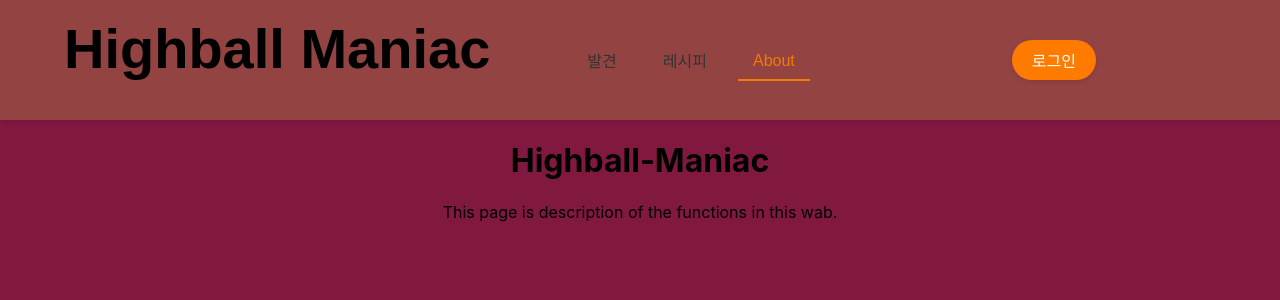
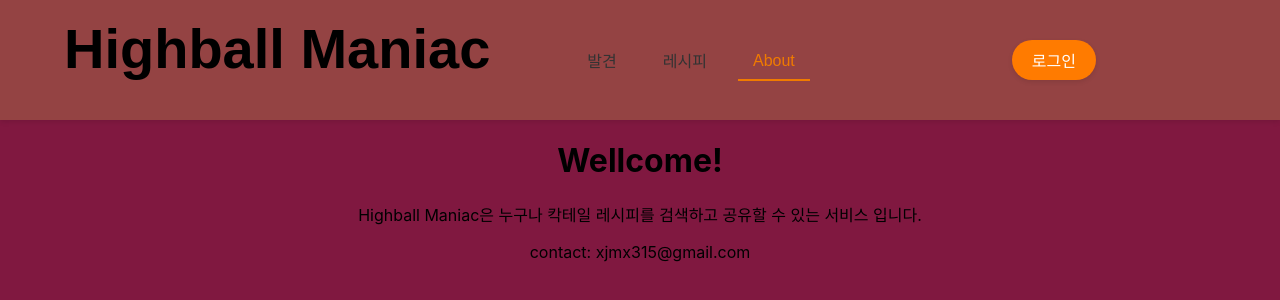
Before and after one commit to xjmx315/highball-maniac, a React (Create React App) app: page /about in a window 1280 px wide. Shown: the top 300 px of the page. Built offline with nearby package versions, Linux system fonts and the light colour scheme.

Commit message:
소개 페이지 / 이용약관 수정

```diff
--- a/src/common/apiClient.js
+++ b/src/common/apiClient.js
@@ -19,6 +19,7 @@ fetch 실패시:
 }
 */
 
+//const API_URL = "http://localhost:4000/api";
 const API_URL = "https://highballmaniac.onrender.com/api";
 
 const handleResponse = async (response) => {
--- a/src/pages/About.js
+++ b/src/pages/About.js
@@ -6,8 +6,9 @@ import './About.css';
 function About(){
     return (
         <div id="about">
-            <h1>Highball-Maniac</h1>
-            <p>This page is description of the functions in this wab. </p>
+            <h1>Wellcome!</h1>
+            <p>Highball Maniac은 누구나 칵테일 레시피를 검색하고 공유할 수 있는 서비스 입니다. </p>
+            <p>contact: xjmx315@gmail.com</p>
         </div>
     );
 }
--- a/src/pages/Join.js
+++ b/src/pages/Join.js
@@ -79,14 +79,18 @@ const Join = () => {
                             <strong>제3자 제공</strong>: 사용자의 동의 없이 제3자에게 제공되지 않으며, 법적 요구가 있을 경우에 한해 제공될 수 있습니다.
                         </li>
                         </ol>
+                        <h2>서비스 운영 방침</h2>
                         <p>
                         * 사용자는 언제든지 개인정보 제공에 대한 동의를 철회할 수 있으며, 이 경우 서비스 이용이 제한될 수 있습니다.
                         </p>
                         <p>
-                        * 이 서비스를 이용하여 사용자가 올린 정보의 유출로 피해가 예상될 경우 가명, 다른 사이트에서 이용하지 않는 비밀번호를 사용하여 피해를 방지하세요. 사용자가 업로드하는 정보는 안전하게 보호되지만 강력한 공격에 의해 탈취되었을 경우 이 서비스는 책임을 지지 않습니다.
+                        * 이 서비스를 이용하여 사용자가 올린 정보의 유출로 피해가 예상될 경우 가명, 다른 사이트에서 이용하지 않는 비밀번호를 사용하여 피해를 방지하세요. 사용자가 업로드하는 정보는 안전하게 보호되지만 강력한 공격에 의해 탈취되었을 경우 책임을 지지 않습니다.
                         </p>
                         <p>
                         * 서비스의 종료, 데이터베이스 손실 등 정보의 손실로 인한 피해는 보상되지 않습니다. 중요한 정보는 반드시 백업해 주세요.
+                        </p>
+                        <p>
+                        * 누구도 불법적인 이미지, 문자, 링크 등의 content를 게시해서는 안됩니다. 게시하는 모든 content에 대한 책임은 본인에게 있습니다.
                         </p>
                     </div>
 
@@ -99,7 +103,7 @@ const Join = () => {
                         onChange={handleCheckboxChange}
                         />
                         <label htmlFor="consent-checkbox">
-                        개인정보 처리 규칙을 모두 읽었으며, 이해하고 이에 동의합니다.
+                        개인정보 처리 규칙과 서비스 운영 방침을 모두 읽었으며, 이해하고 이에 동의합니다.
                         </label>
                     </div>
                 </div>
```
